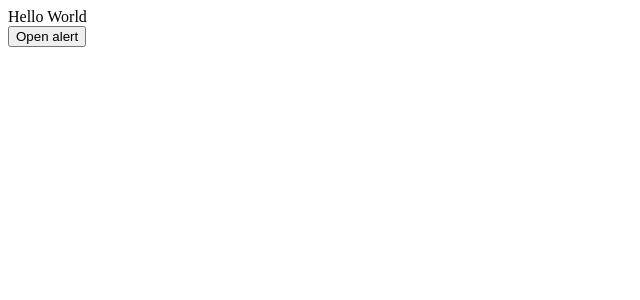
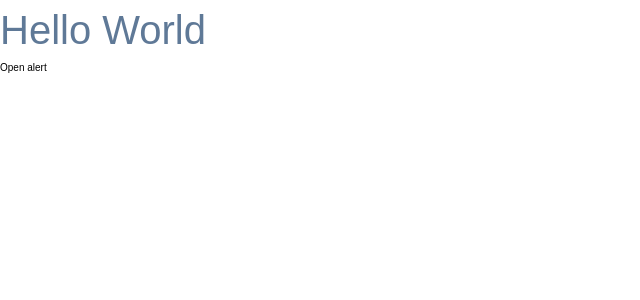
Before and after one commit to hamxxn/open-mission, a Next.js app in the folder apps/web/: page / in a window 1280 px wide. Shown: the top 300 px of the page, without its empty margins (0-640 px from the left). Built offline with nearby package versions, Linux system fonts and the light colour scheme.

Commit message:
feat(tailwind-config, web): tailwind setting, 전역 style 추가

```diff
--- a/apps/web/app/layout.tsx
+++ b/apps/web/app/layout.tsx
@@ -1,3 +1,5 @@
+import "./styles/global.css";
+
 export default function RootLayout({
   children,
 }: Readonly<{
--- a/apps/web/app/page.tsx
+++ b/apps/web/app/page.tsx
@@ -3,7 +3,7 @@ import { Button } from "@repo/ui/button";
 export default function Home() {
   return (
     <div>
-      <div>Hello World</div>
+      <div className="text-blue-gray-500 text-en-head1">Hello World</div>
       <Button appName="web">Open alert</Button>
     </div>
   );
--- /dev/null
+++ b/apps/web/app/styles/global.css
@@ -0,0 +1 @@
+@import "@repo/tailwind-config/shared-styles.css";
--- a/apps/web/package.json
+++ b/apps/web/package.json
@@ -14,15 +14,18 @@
     "@repo/ui": "workspace:*",
     "next": "^16.0.0",
     "react": "^19.2.0",
-    "react-dom": "^19.1.0"
+    "react-dom": "^19.2.0"
   },
   "devDependencies": {
     "@repo/eslint-config": "workspace:*",
     "@repo/typescript-config": "workspace:*",
+    "@repo/tailwind-config": "workspace:*",
+    "@tailwindcss/postcss": "^4.1.16",
     "@types/node": "^22.15.3",
     "@types/react": "19.1.0",
     "@types/react-dom": "19.1.1",
     "eslint": "^9.38.0",
+    "tailwindcss": "^4.1.16",
     "typescript": "5.9.2"
   }
 }
--- /dev/null
+++ b/apps/web/postcss.config.mjs
@@ -0,0 +1,8 @@
+/** @type {import('postcss-load-config').Config} */
+const config = {
+  plugins: {
+    "@tailwindcss/postcss": {},
+  },
+};
+
+export default config;
--- /dev/null
+++ b/packages/tailwind-config/shared-styles.css
@@ -0,0 +1,74 @@
+@import "tailwindcss";
+
+@theme {
+  --color-*: initial;
+  /* White & Black */
+  --color-white: #ffffff;
+  --color-black: #000000;
+
+  /* Gray */
+  --color-gray-100: #fafafa;
+  --color-gray-150: #f5f5f5;
+  --color-gray-200: #eee;
+  --color-gray-300: #ddd;
+  --color-gray-400: #ccc;
+  --color-gray-500: #aaa;
+  --color-gray-600: #999;
+  --color-gray-700: #666;
+  --color-gray-800: #555;
+  --color-gray-900: #333;
+
+  /* Blue Gray */
+  --color-blue-gray-100: #d5eaf1;
+  --color-blue-gray-500: #5f7997;
+  --color-blue: #279cf6;
+
+  /* Red */
+  --color-red: #ff0000;
+  --color-red-800: #fc5555;
+
+  /* Green */
+  --color-green: #0eaf7a;
+
+  /* Cyan */
+  --color-cyan: #2c3e50;
+
+  /* EN head */
+  --text-en-head1: 4rem;
+  --text-en-head2: 2.4rem;
+}
+
+@layer base {
+  html {
+    font-family: Pretendard, sans-serif;
+    font-size: 62.5%;
+  }
+}
+
+@layer components {
+  /* 공통 컴포넌트 스타일 */
+}
+
+@layer utilities {
+  /* Hide scrollbar for Chrome, Safari, and Opera */
+  .scrollbar-hide::-webkit-scrollbar {
+    display: none;
+  }
+
+  /* Hide scrollbar for IE, Edge, and Firefox */
+  .scrollbar-hide {
+    -ms-overflow-style: none;
+    /* IE and Edge */
+    scrollbar-width: none;
+    /* Firefox */
+  }
+
+  /* Custom text size utilities */
+  .text-en-head1 {
+    font-size: var(--text-en-head1);
+  }
+
+  .text-en-head2 {
+    font-size: var(--text-en-head2);
+  }
+}
```
Also changed, not shown: packages/tailwind-config/package.json (added, +12 -0 lines), 1 other file (tests, documents, lock files or other folders).
